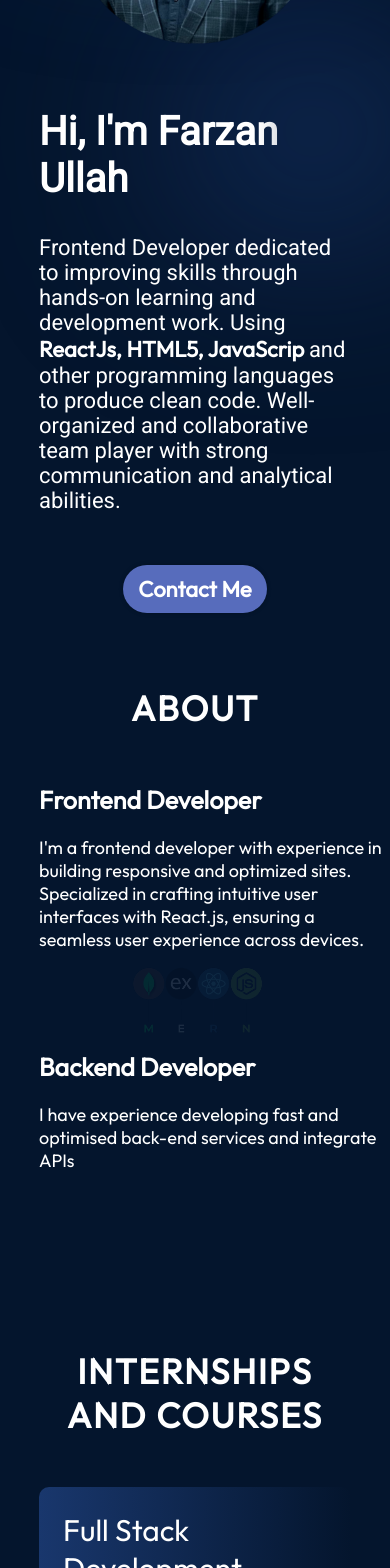
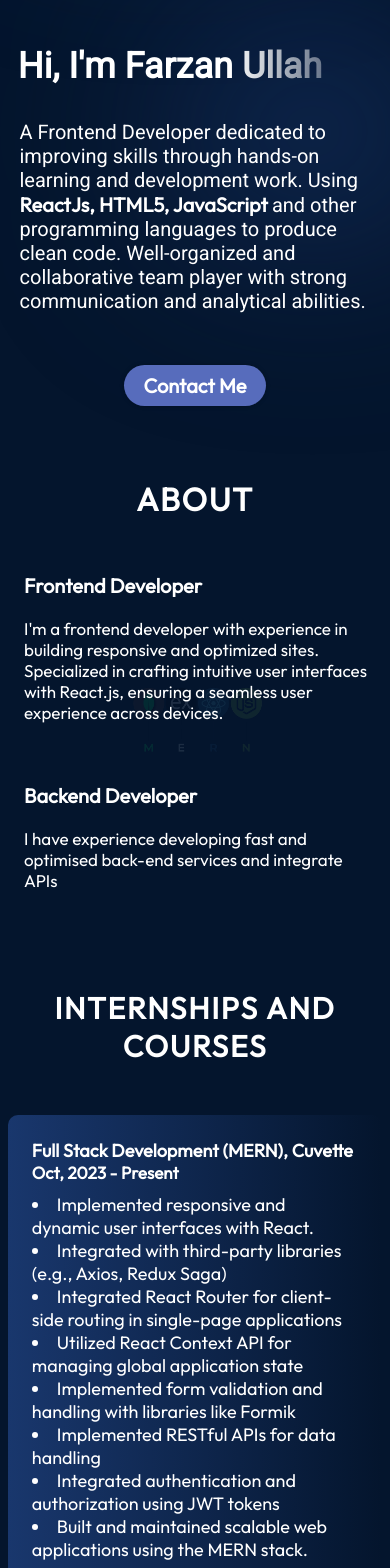
Before and after one commit to Farzan-Ullah/My_Portfolio, a React (Vite) app: page / in a window 390 px wide. Shown: the part 360-1928 px from the top of the page. Built offline with nearby package versions, Linux system fonts and the light colour scheme.

Commit message:
some updates - ready for deployment

```diff
--- a/src/components/About/About.module.css
+++ b/src/components/About/About.module.css
@@ -78,6 +78,7 @@
     flex-direction: column;
     align-items: flex-start;
   }
+
   .content img {
     width: 50%;
     display: block;
@@ -94,25 +95,30 @@
 
   .aboutItems {
     margin-top: 29px;
+    gap: 10px;
   }
 
   .aboutItem {
-    padding-left: 0;
+    padding-left: 10px;
     padding-right: 0;
+    margin-left: -25px;
   }
 
   .aboutItem img {
     display: none;
   }
 
-  .aboutItemText {}
+  .aboutItem h3 {
+    font-size: 20px;
+  }
 
   .aboutItem p {
-    font-size: 18px;
+    font-size: 17px;
     width: 90vw;
   }
 
   .title {
     text-align: center;
+    font-size: 32px;
   }
 }
--- a/src/components/Certificates/CertificateCard.module.css
+++ b/src/components/Certificates/CertificateCard.module.css
@@ -12,13 +12,9 @@
     max-width: 345px;
     height: 180px;
     width: 250px;
-    /* transition: transform 0.2s ease-in-out; */
     transition: transform 0.3s ease-in-out, box-shadow 0.3s ease-in-out, background-color 0.3s ease-in-out;
 }
 
-/* .container:hover {
-  transform: scale(1.05);
-} */
 
 .container:hover {
     transform: scale(1.05);
@@ -56,6 +52,20 @@
 @media screen and (max-width: 830px) {
     .container{
         max-width: 100vw;
-        max-height: 30vh;
+        max-height: 40vh;
+        width: 120%;
+        height: 20%;
+        justify-content: space-around;
+    }
+    .title{
+        font-size: 22px;
+    }
+    .links {
+      margin-right: 10px;
+    }
+    .link {
+        font-size: 24px;
+        font-weight: normal;
+        padding: 5px 80px;
     }
 }
--- a/src/components/Contact/Contact.jsx
+++ b/src/components/Contact/Contact.jsx
@@ -11,7 +11,7 @@ export const Contact = () => {
         <p>Feel free to reach out!</p>
       </div>
       <ul className={styles.links}>
-        <li className={styles.link}>
+        <li className={`${styles.link} ${styles.email}`}>
           <img
             src={getImageUrl("contact/emailIcon.png")}
             alt="Email icon"
@@ -22,7 +22,7 @@ export const Contact = () => {
           />
           <a href="mailto:farzanullah07@gmail.com">farzanullah07@gmail.com</a>
         </li>
-        <li className={styles.link}>
+        <li className={`${styles.link} ${styles.linkedin}`}>
           <img
             src={getImageUrl("contact/linkedinIcon.png")}
             alt="LinkedIn icon"
@@ -33,7 +33,7 @@ export const Contact = () => {
           />
           <a href="https://www.linkedin.com/in/farzanofme/">linkedin/Farzan</a>
         </li>
-        <li className={styles.link}>
+        <li className={`${styles.link} ${styles.github}`}>
           <img
             src={getImageUrl("contact/githubIcon.png")}
             alt="Github icon"
--- a/src/components/Contact/Contact.module.css
+++ b/src/components/Contact/Contact.module.css
@@ -76,4 +76,7 @@
   .link a {
     display: none;
   }
+  .linkedin img{
+    width: 87%;
+  }
 }
--- a/src/components/Experience/Experience.module.css
+++ b/src/components/Experience/Experience.module.css
@@ -67,17 +67,36 @@
 }
 
 @media screen and (max-width: 830px) {
+  .container{
+    margin-top: 0;
+  }
   .content {
     flex-direction: column;
     align-items: center;
-    gap: 34px;
+    gap: 39px;
+
+  }
+  .historyItemDetails h3{
+    font-size: 18px;
+    font-weight: 600;
+  }
+  .historyItemDetails p{
+    font-size: 17px;
+    font-weight: 600;
+  }
+  .historyItemDetails ul {
+    font-size: 18px;
+    margin-left: 0;
+    margin-top: 10px;
+    width: 80vw;
+  }
+  .history {
+    width: 120%;
+    gap: 9px;
   }
 
-  .history {
-    width: 100%;
-    gap: 9px;
-  }
   .title{
+    font-size: 30px;
     margin-bottom: 50px;
     text-align: center;
   }
--- a/src/components/Hero/Hero.jsx
+++ b/src/components/Hero/Hero.jsx
@@ -11,11 +11,11 @@ export const Hero = () => {
         <p className={styles.description}>
           {/* I'm a Software Developer with 3 years of experience using React and
           NodeJS. Reach out if you'd like to learn more! */}
-          Frontend Developer dedicated to improving skills through hands-on
-          learning and development work. Using <b>ReactJs, HTML5, JavaScrip </b>{" "}
-          and other programming languages to produce clean code. Well-organized
-          and collaborative team player with strong communication and analytical
-          abilities.
+          A Frontend Developer dedicated to improving skills through hands-on
+          learning and development work. Using{" "}
+          <b>ReactJs, HTML5, JavaScript </b> and other programming languages to
+          produce clean code. Well-organized and collaborative team player with
+          strong communication and analytical abilities.
         </p>
         <a href="mailto:farzanullah07@gmail.com" className={styles.contactBtn}>
           Contact Me
--- a/src/components/Hero/Hero.module.css
+++ b/src/components/Hero/Hero.module.css
@@ -105,16 +105,18 @@
   }
 
   .title {
-    font-size: 40px;
+    font-size: 36px;
+    margin-left: -50px;
   }
 
   .description {
-    font-size: 22px;
+    font-size: 20px;
+    width: 90vw;
   }
 
   .contactBtn {
-    font-size: 22px;
-    padding: 10px 15px;
+    font-size: 20px;
+    padding: 8px 20px;
   }
 
   .content {
@@ -123,6 +125,6 @@
   }
 
   .heroImg {
-    width: 80%;
+    width: 60%;
   }
 }
--- a/src/components/Skills/Skills.module.css
+++ b/src/components/Skills/Skills.module.css
@@ -28,7 +28,7 @@
     align-items: center;
     justify-content: center;
     flex-wrap: wrap;
-    gap: 80px;
+    gap: 90px;
     margin-top: 70px;
     margin-right: 90px;
 }
@@ -65,19 +65,37 @@
         flex-direction: column;
         align-items: center;
         justify-content: center;
-        gap: 34px;
+        gap: 30px;
     }
+
     .title {
+        margin-left: 40px;
         margin-right: 0;
-        margin-left: 50px;
+        font-size: 32px;
     }
 
     .skills {
         width: 100%;
-        flex-direction: row;
-        justify-content: center;
+        justify-content: space-evenly;
         align-items: center;
-        margin-right: 0;
+        margin-right: 10px;
         margin-left: 50px;
+        margin-top: 0;
+        gap: 15px;
     }
+
+    .skillImageContainer {
+        width: 60px;
+        height: 60px;
+        margin-top: 20px;
+    }
+
+    .skillImageContainer img {
+        width: 30px;
+    }
+
+    .skill p {
+        font-size: 15px;
+    }
+
 }
```
